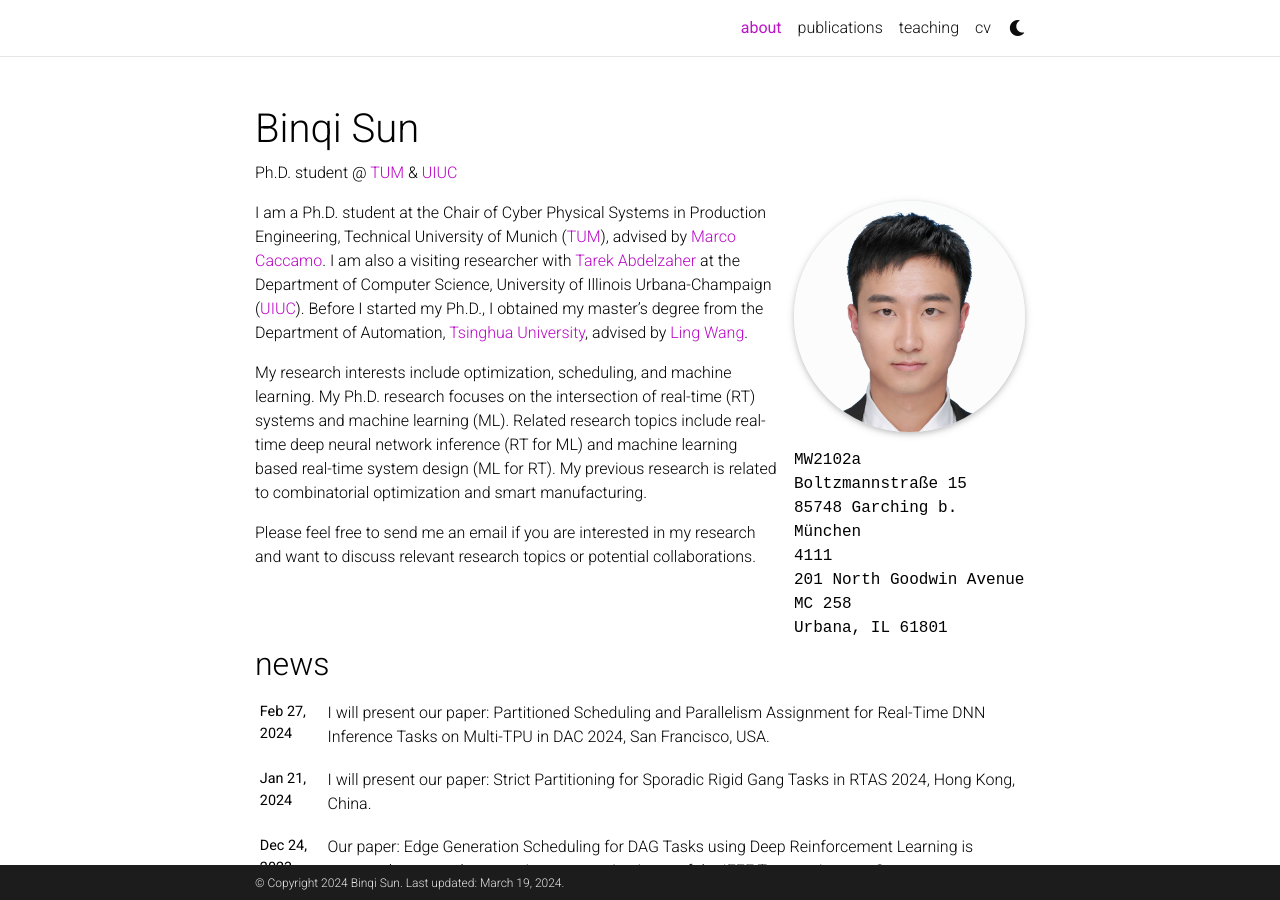
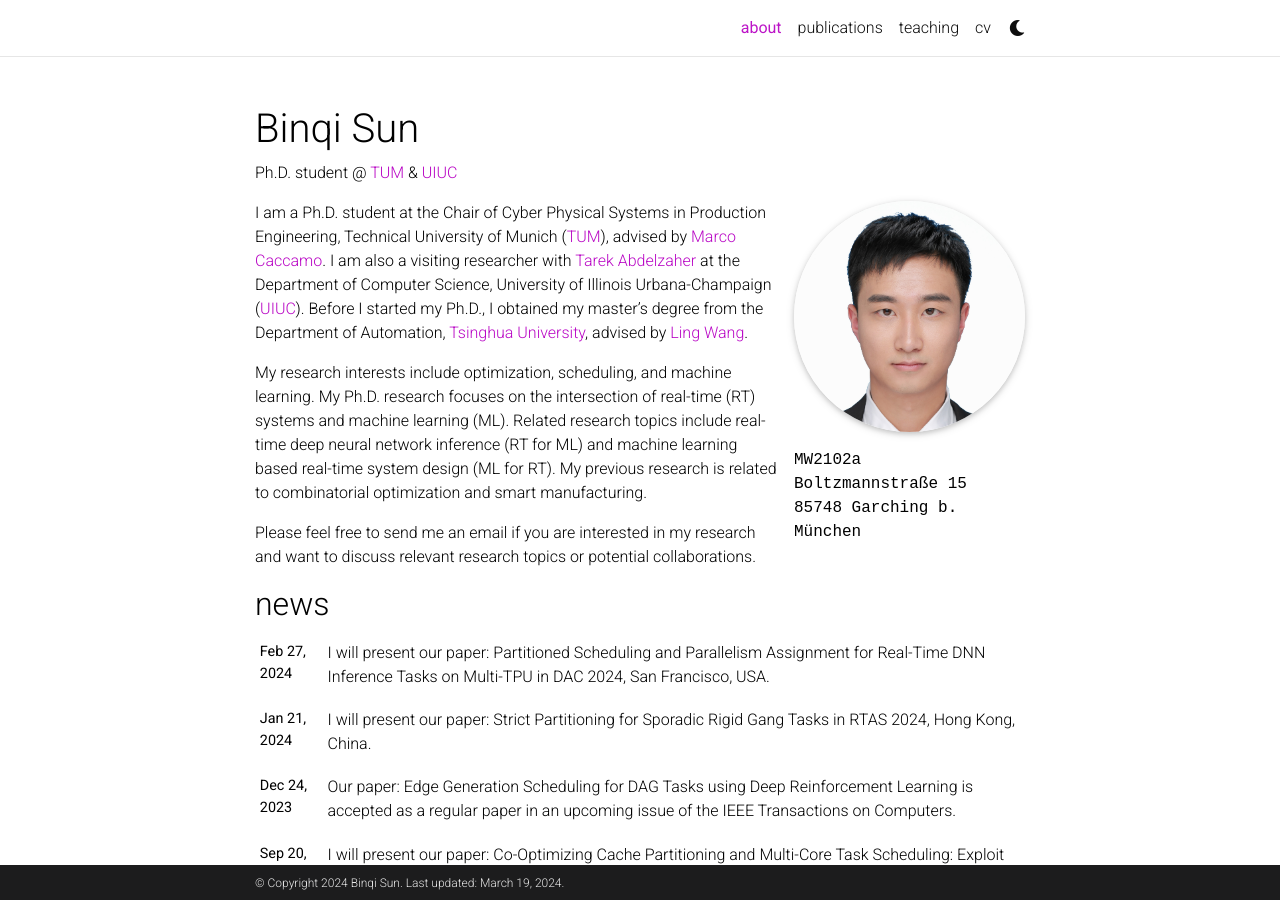
Before and after one commit to binqi-sun/binqi-sun.github.io, a Jekyll site: the page built from _pages/about.md, in a window 1280 px wide and 900 px high. Built offline with Jekyll 4.4.1, drawn with Linux system fonts in a browser that asks for light colours; full-size pictures stand in for the smaller copies a plugin makes; comment, search, counter and statistics services are not loaded; a style sheet for code colours, icons or effects is not loaded.

Commit message:
updated about

```diff
--- a/_pages/about.md
+++ b/_pages/about.md
@@ -12,10 +12,6 @@ profile:
     <p>MW2102a</p>
     <p>Boltzmannstraße 15</p>
     <p>85748 Garching b. München</p>
-
-    <p>4111</p>
-    <p>201 North Goodwin Avenue MC 258</p>
-    <p>Urbana, IL 61801</p>
 
 news: true  # includes a list of news items
 latest_posts: false  # includes a list of the newest posts
```
